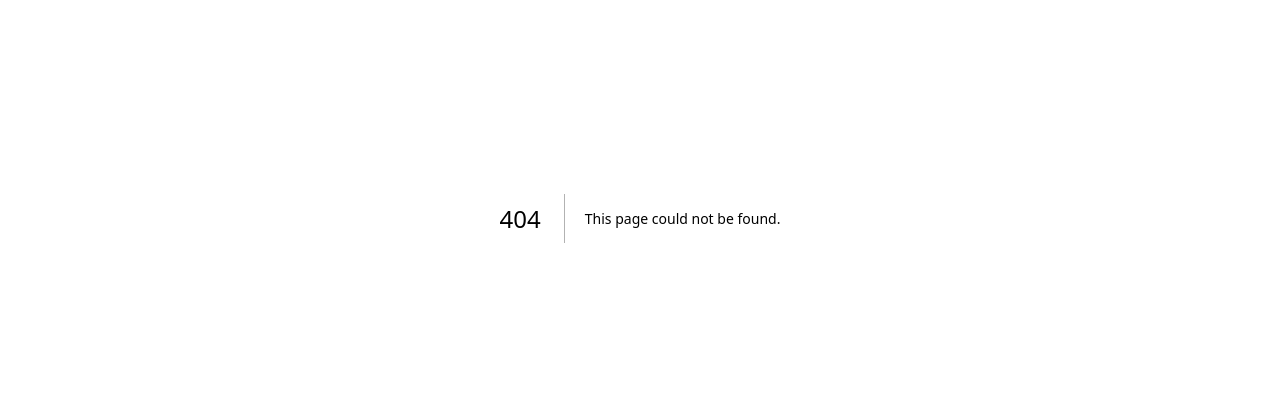
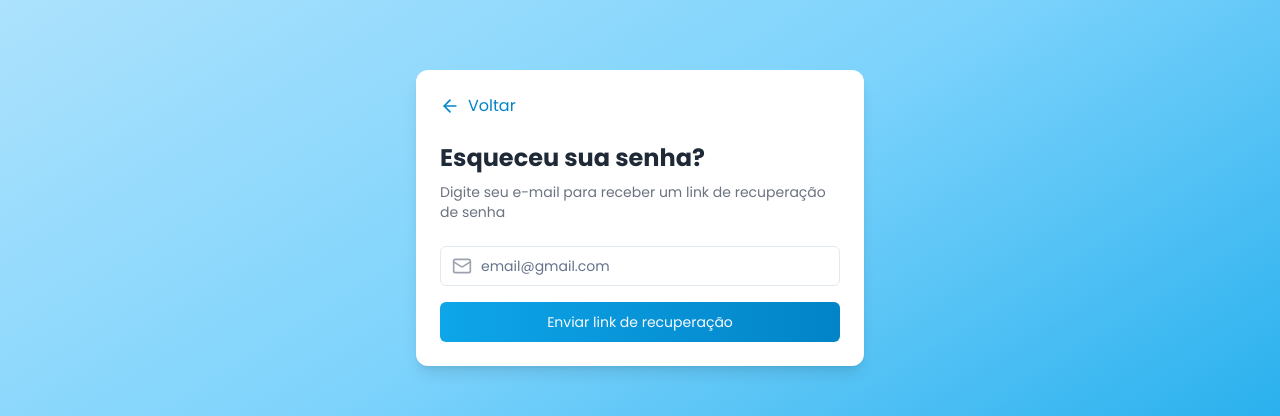
Before and after one commit to NatanTeixeiraVieira/nextway, a Next.js app: page /forgot-password in a window 1280 px wide. Before the commit this address had no page. Shown: the part 182-598 px from the top of the page. Built offline with nearby package versions, Linux system fonts and the light colour scheme; no server answers.

Commit message:
feat(forgot-password): Add forgot password page

```diff
--- a/src/app/(public)/auth/_components/login-form/login-form.model.ts
+++ b/src/app/(public)/auth/_components/login-form/login-form.model.ts
@@ -7,7 +7,7 @@ import { useRouter } from 'next/navigation';
 import { useForm } from 'react-hook-form';
 import { usePasswordInput } from '../../hooks/use-password-input';
 import { loginFormSchema } from './schemas/login-form.schema';
-import type { LoginFormData } from './types/login-form-data';
+import type { LoginFormData } from './types/login-form-data.type';
 import type { LoginService } from './types/login.type';
 
 export type LoginModelProps = {
@@ -26,7 +26,7 @@ export const useLoginForm = ({ loginService }: LoginModelProps) => {
 		},
 		onError: (error: AppError) => {
 			toast({
-				variant: 'default',
+				variant: 'destructive',
 				className: 'login-send-email-toast-error',
 				title: requestErrorHandling(error, 'Falha ao realizar login.'),
 			});
--- /dev/null
+++ b/src/app/(public)/forgot-password/forgot-password.model.ts
@@ -0,0 +1,56 @@
+import type { AppError } from '@/errors/error';
+import { useToast } from '@/hooks/use-toast';
+import { requestErrorHandling } from '@/utils/error-handling';
+import { zodResolver } from '@hookform/resolvers/zod';
+import { useMutation } from '@tanstack/react-query';
+import { useForm } from 'react-hook-form';
+import { forgotPasswordSchema } from './schemas/forgot-password.schema';
+import type { ForgotPasswordFormData } from './types/forgot-password-form-data.type';
+import type { ForgotPasswordService } from './types/forgot-password.type';
+
+export type ForgotPasswordModelProps = {
+	forgotPasswordService: ForgotPasswordService;
+};
+
+export const useForgotPassword = ({
+	forgotPasswordService,
+}: ForgotPasswordModelProps) => {
+	const { toast } = useToast();
+	const {
+		register,
+		handleSubmit: submit,
+		formState: { errors },
+		reset,
+	} = useForm<ForgotPasswordFormData>({
+		resolver: zodResolver(forgotPasswordSchema),
+		defaultValues: {
+			email: '',
+		},
+	});
+
+	const { mutateAsync, isPending, isSuccess } = useMutation({
+		mutationFn: forgotPasswordService.sendEmail,
+		onSuccess: () => {
+			reset();
+		},
+		onError: (error: AppError) => {
+			toast({
+				variant: 'destructive',
+				className: 'forgot-password-send-email-toast-error',
+				title: requestErrorHandling(error, 'Falha ao enviar o email.'),
+			});
+		},
+	});
+
+	const handleSubmit = submit(async ({ email }) => {
+		mutateAsync({ email });
+	});
+
+	return {
+		isSuccess,
+		errors,
+		isPending,
+		register,
+		handleSubmit,
+	};
+};
--- /dev/null
+++ b/src/app/(public)/forgot-password/forgot-password.view.tsx
@@ -0,0 +1,77 @@
+import Spinner from '@/components/spinner';
+import { Button } from '@/components/ui/button';
+import { Input } from '@/components/ui/input';
+import { ArrowLeft, Mail } from 'lucide-react';
+import Link from 'next/link';
+import type { useForgotPassword } from './forgot-password.model';
+
+type ForgotPasswordViewProps = ReturnType<typeof useForgotPassword>;
+
+export default function ForgotPasswordView(props: ForgotPasswordViewProps) {
+	const { isPending, isSuccess, errors, handleSubmit, register } = props;
+
+	return (
+		<div className="min-h-screen flex items-center bg-gradient-to-br from-sky-200 via-sky-300 to-sky-500 p-4">
+			<div className="max-w-md mx-auto">
+				{!isSuccess && (
+					<div className="bg-white rounded-xl shadow-lg overflow-hidden">
+						<div className="p-6">
+							<Link
+								href="/auth"
+								className="inline-flex items-center text-sky-600 hover:text-sky-700 mb-6"
+							>
+								<ArrowLeft className="w-5 h-5 mr-2" />
+								Voltar
+							</Link>
+							<h1 className="text-2xl font-semibold text-gray-800 mb-2">
+								Esqueceu sua senha?
+							</h1>
+							<p className="text-gray-500 text-sm mb-6">
+								Digite seu e-mail para receber um link de recuperação de senha
+							</p>
+
+							<form onSubmit={handleSubmit} noValidate className="space-y-4">
+								<div className="relative">
+									<Input
+										leftContent={
+											<Mail className="absolute left-3 top-1/2 transform -translate-y-1/2 text-gray-400 w-5 h-5" />
+										}
+										id="email"
+										className="pl-10"
+										type="email"
+										placeholder="email@gmail.com"
+										{...register('email')}
+										helperText={errors.email?.message}
+									/>
+								</div>
+
+								<Button
+									type="submit"
+									disabled={isPending}
+									className="w-full bg-gradient-to-r from-sky-500 to-sky-600 py-0"
+								>
+									{!isPending && 'Enviar link de recuperação'}
+									{isPending && <Spinner />}
+								</Button>
+							</form>
+						</div>
+					</div>
+				)}
+
+				{isSuccess && (
+					<div className="bg-white rounded-xl shadow-lg p-6 text-center">
+						<div className="w-12 h-12 bg-sky-100 rounded-full flex items-center justify-center mx-auto mb-4">
+							<Mail className="w-6 h-6 text-sky-500" />
+						</div>
+						<h2 className="text-xl font-semibold text-gray-800 mb-2">
+							E-mail enviado!
+						</h2>
+						<p className="text-gray-500 mb-6">
+							Verifique sua caixa de entrada para recuperar sua senha
+						</p>
+					</div>
+				)}
+			</div>
+		</div>
+	);
+}
--- /dev/null
+++ b/src/app/(public)/forgot-password/page.tsx
@@ -0,0 +1,11 @@
+'use client';
+
+import { useForgotPassword } from './forgot-password.model';
+import ForgotPasswordView from './forgot-password.view';
+import { forgotPasswordService } from './services/forgot-password.service';
+
+export default function ForgotPasswordPage() {
+	const methods = useForgotPassword({ forgotPasswordService });
+
+	return <ForgotPasswordView {...methods} />;
+}
--- /dev/null
+++ b/src/app/(public)/forgot-password/schemas/forgot-password.schema.ts
@@ -0,0 +1,6 @@
+import { commonFieldSchema } from '@/validations/schemas';
+import { z } from 'zod';
+
+export const forgotPasswordSchema = z.object({
+	email: commonFieldSchema('O email é obrigatório.').email('Email inválido.'),
+});
--- /dev/null
+++ b/src/app/(public)/forgot-password/services/forgot-password.service.ts
@@ -0,0 +1,22 @@
+import { type FetcherResponse, fetcher } from '@/utils/fetcher';
+import type {
+	ForgotPasswordInput,
+	ForgotPasswordOutput,
+	ForgotPasswordService,
+} from '../types/forgot-password.type';
+
+export const forgotPasswordService: ForgotPasswordService = {
+	sendEmail: async (
+		input: ForgotPasswordInput,
+	): Promise<FetcherResponse<ForgotPasswordOutput>> => {
+		const response = await fetcher<ForgotPasswordOutput>(
+			'/user/v1/recover-password/send-email',
+			{
+				method: 'POST',
+				body: input,
+			},
+		);
+
+		return response;
+	},
+};
--- /dev/null
+++ b/src/app/(public)/forgot-password/types/forgot-password-form-data.type.ts
@@ -0,0 +1,4 @@
+import type { z } from 'zod';
+import type { forgotPasswordSchema } from '../schemas/forgot-password.schema';
+
+export type ForgotPasswordFormData = z.infer<typeof forgotPasswordSchema>;
--- /dev/null
+++ b/src/app/(public)/forgot-password/types/forgot-password.type.ts
@@ -0,0 +1,16 @@
+import type { FetcherResponse } from '@/utils/fetcher';
+
+export type ForgotPasswordService = {
+	sendEmail: (
+		params: ForgotPasswordInput,
+	) => Promise<FetcherResponse<ForgotPasswordOutput>>;
+};
+
+export type ForgotPasswordOutput = {
+	id: string;
+	email: string;
+};
+
+export type ForgotPasswordInput = {
+	email: string;
+};
--- a/src/components/ui/input.tsx
+++ b/src/components/ui/input.tsx
@@ -5,6 +5,7 @@ import type { ComponentProps } from 'react';
 type InputProps = ComponentProps<'input'> & {
 	helperText?: string;
 	isDirty?: boolean;
+	leftContent?: React.ReactNode;
 	isEyeOpen?: boolean;
 	onIconEyeClick?: VoidFunction;
 };
@@ -14,6 +15,7 @@ const Input = ({
 	type,
 	ref,
 	helperText,
+	leftContent,
 	isDirty = false,
 	isEyeOpen = false,
 	onIconEyeClick,
@@ -22,10 +24,12 @@ const Input = ({
 	return (
 		<div>
 			<div className="relative flex items-center">
+				{leftContent}
 				<input
+					data-helperText={!!helperText}
 					type={type}
 					className={cn(
-						'flex h-10 w-full rounded-md border border-input bg-background px-3 py-2 text-base ring-offset-background file:border-0 file:bg-transparent file:font-medium file:text-foreground file:text-sm placeholder:text-muted-foreground focus-visible:outline-none focus-visible:ring-2 focus-visible:ring-ring focus-visible:ring-offset-2 disabled:cursor-not-allowed disabled:opacity-50 md:text-sm',
+						'flex h-10 w-full rounded-md border border-input bg-background px-3 py-2 text-base ring-offset-background file:border-0 file:bg-transparent file:font-medium file:text-foreground file:text-sm placeholder:text-muted-foreground focus-visible:outline-none focus-visible:ring-2 focus-visible:ring-ring focus-visible:ring-offset-2 disabled:cursor-not-allowed disabled:opacity-50 md:text-sm data-[helperText=true]:border-error',
 						className,
 					)}
 					ref={ref}
```
Also changed, not shown: src/app/(public)/auth/_components/login-form/types/login-form-data.type.ts (renamed from src/app/(public)/auth/_components/login-form/types/login-form-data.ts).
